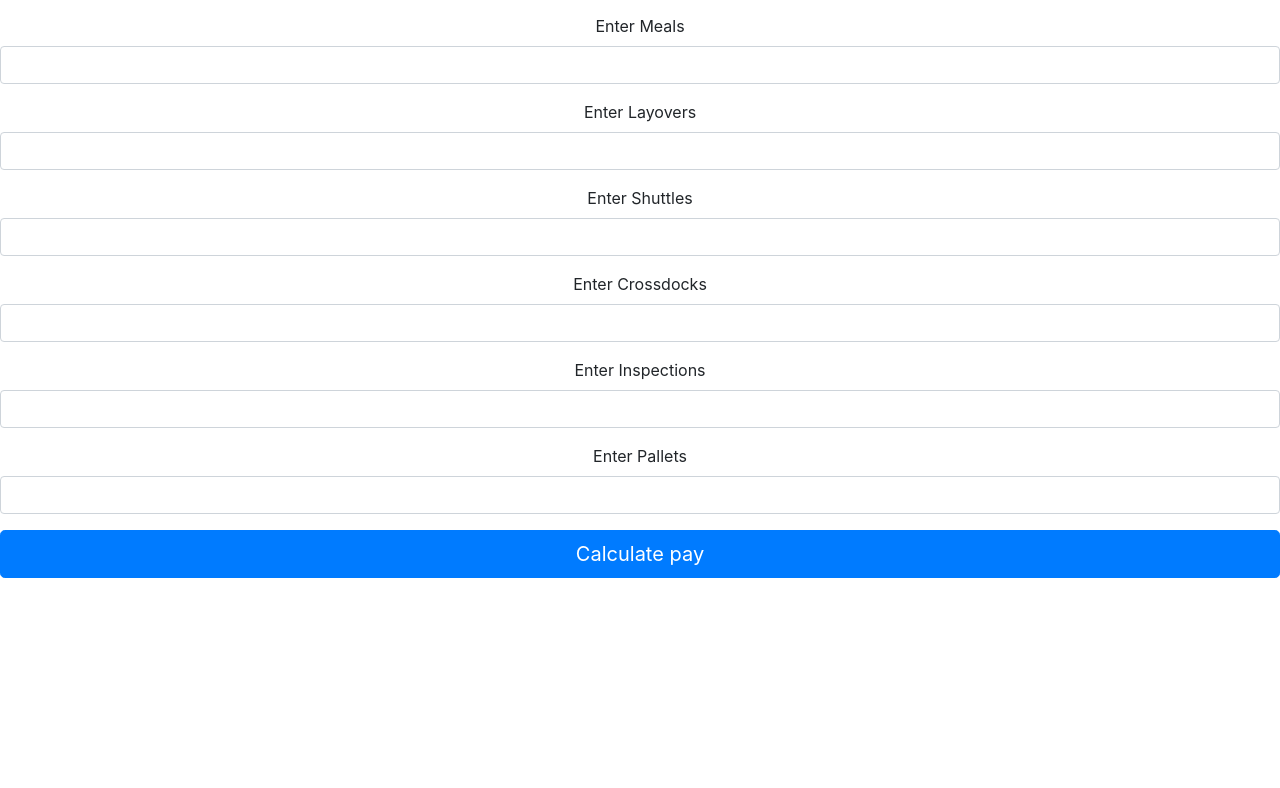
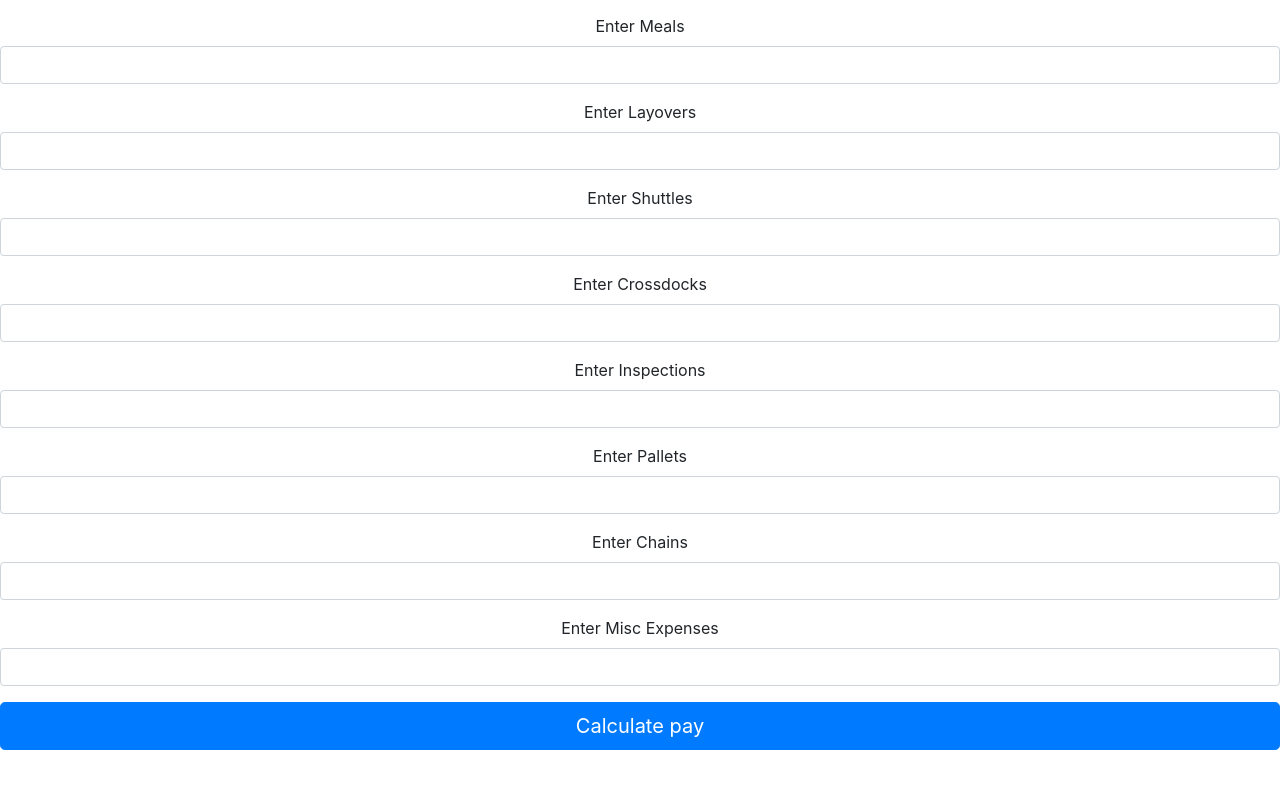
Before and after one commit to andreygalas/My-Portfolio, a plain HTML site: page 3/index.html in a window 1280 px wide. Shown: the part 680-1468 px from the top of the page. Before the commit the page ends 1322 px from the top, so only its background shows below. Drawn offline with nearby package versions, Linux system fonts and the light colour scheme.

Commit message:
Update index.html

```diff
--- a/3/index.html
+++ b/3/index.html
@@ -70,6 +70,14 @@
             <label for="formGroupExampleInput">Enter Pallets</label>
             <input type="text" class="form-control text text-center" id="num10" placeholder="">
           </div>
+          <div class="form-group text-center">
+            <label for="formGroupExampleInput">Enter Chains</label>
+            <input type="text" class="form-control text text-center" id="num11" placeholder="">
+          </div>
+          <div class="form-group text-center">
+            <label for="formGroupExampleInput">Enter Misc Expenses</label>
+            <input type="text" class="form-control text text-center" id="num12" placeholder="">
+          </div>
       </form>
       <button type="button" class="btn btn-primary btn-lg btn-block" style="margin-bottom: 5%;" onclick="calculate(), window.scrollTo(0,0)">Calculate pay</button>
 
@@ -87,6 +95,8 @@
           var field8=document.getElementById("num8").value;
           var field9=document.getElementById("num9").value;
           var field10=document.getElementById("num10").value;
+          var field11=document.getElementById("num11").value;
+          var field12=document.getElementById("num12").value;
 
           var result=parseFloat(field1 * 0.49)
           +parseFloat(field2 * 18.50)
@@ -98,6 +108,8 @@
           +parseFloat(field8 * 50)
           +parseFloat(field9 * 18.50)
           +parseFloat(field10 * 1);
+          +parseFloat(field11 * 15);
+          +parseFloat(field12 * 1);
 
           if(!isNaN(result))
           {
```
